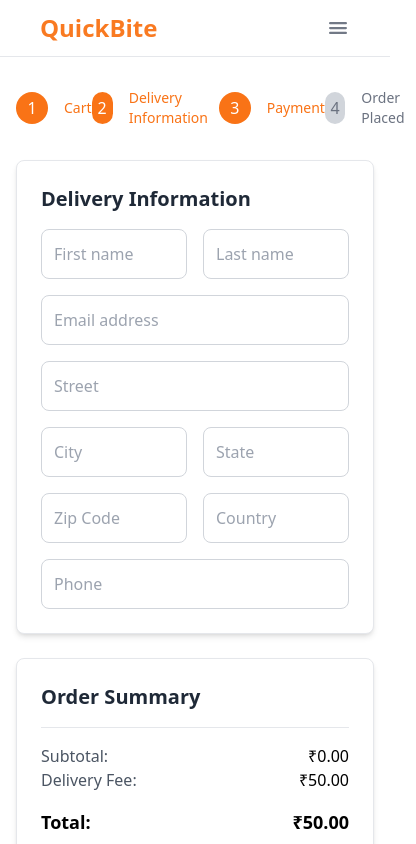
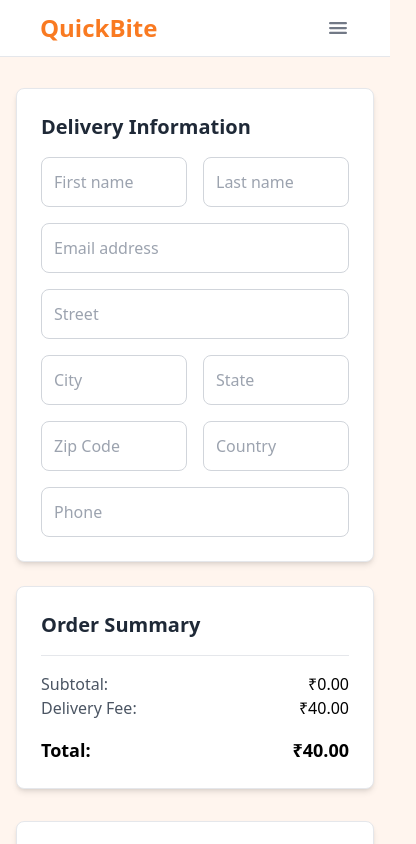
Before and after one commit to Nikhilguleria98/Foodwebsite, a React (Vite) app: page /checkout in a window 390 px wide. Shown: the top 844 px of the page, 416 px wide, since content can reach past the window. Built offline with nearby package versions, Linux system fonts and the light colour scheme.

Commit message:
Enhancement in code

```diff
--- a/index.html
+++ b/index.html
@@ -6,7 +6,7 @@
     <meta name="viewport" content="width=device-width, initial-scale=1.0" />
     <title>FooD Delivery</title>
   </head>
-  <body>
+  <body class="bg-[#FFF5EE]">
     <div id="root"></div>
     <script type="module" src="/src/main.jsx"></script>
   </body>
--- a/src/Components/Cart/Cart.jsx
+++ b/src/Components/Cart/Cart.jsx
@@ -3,7 +3,7 @@ import { StoreContext } from '../../context/StoreContext';
 import { NavLink } from 'react-router-dom';
 
 const CartPage = () => {
-  const { cartItems, removeFromCart, increaseQuantity } = useContext(StoreContext);
+  const { cartItems,setCartItems, removeFromCart, increaseQuantity } = useContext(StoreContext);
 
   const calculateTotal = () => {
     return Object.keys(cartItems).reduce((total, itemID) => {
@@ -13,12 +13,22 @@ const CartPage = () => {
     }, 0);
   };
 
+
+
+  // const handleclearAll =()=>{
+  //   setCartItems({})
+  // }
+
+
+
   return (
-    <div className="container mx-auto px-4 py-12 mt-10">
+    <div className="container mx-auto px-4 py-12 mt-10 ">
       <h1 className="text-3xl font-bold text-gray-800 mb-8">Your Cart</h1>
 
-      {/* Cart Items Section */}
-      <div className="space-y-6">
+  <div className='flex flex-col-reverse md:flex-col '>
+        {/* Cart Items Section */}
+        <div>
+     <div className="space-y-6">
         {Object.keys(cartItems).length === 0 ? (
           <p className="flex justify-center items-center h-full text-lg text-gray-500">Your cart is empty!</p>
         ) : (
@@ -74,8 +84,11 @@ const CartPage = () => {
         )}
       </div>
 
-      {/* Cart Totals Section */}
-      {Object.keys(cartItems).length > 0 && (
+     </div>
+
+    <div>
+        {/* Cart Totals Section */}
+        {Object.keys(cartItems).length > 0 && (
         <div className="mt-8 grid md:grid-cols-3 gap-6">
           {/* Left: Cart Summary */}
           <div className="col-span-2 bg-white border rounded-lg shadow-md p-6">
@@ -86,11 +99,11 @@ const CartPage = () => {
             </div>
             <div className="flex justify-between items-center text-gray-600 mb-2">
               <span>Delivery Fee:</span>
-              <span className="font-medium">₹2.00</span>
+              <span className="font-medium">₹40.00</span>
             </div>
             <div className="flex justify-between items-center text-lg font-bold">
               <span>Total:</span>
-              <span className="text-orange-500">₹{(calculateTotal() + 2).toFixed(2)}</span>
+              <span className="text-orange-500">₹{(calculateTotal() + 40).toFixed(2)}</span>
             </div>
           </div>
 
@@ -122,6 +135,11 @@ const CartPage = () => {
         </div>
       )}
     </div>
+  </div>
+    {/* <div>
+      <button onClick={handleclearAll} className='bg-red-500 text-white py-3 px-6 rounded-lg hover:bg-red-600 mt-4'>clear all</button>
+    </div> */}
+    </div>
   );
 };
 
--- a/src/Components/Home/Home.jsx
+++ b/src/Components/Home/Home.jsx
@@ -58,34 +58,34 @@ const Home = () => {
 
 
   const dataSection2 = {
-    heading: "Technologies To Build Top Notch Web Solutions",
+    heading: "A Feast for the Senses",
     description:
-      "We fellow an intense procedure, focusing on your business goal, To develop your web presence.",
+      "Savor the artistry of fine dining through our curated selection of dishes, crafted to delight your palate.",
     images: [
       {
         id: 1,
         image:
-          "https://images.unsplash.com/photo-1728588267038-9f36d7a74588?w=600&auto=format&fit=crop&q=60",
+          "/images/cake2.webp",
       },
       {
         id: 2,
         image:
-          "https://images.unsplash.com/photo-1729012837345-ac9ad264729a?w=600&auto=format&fit=crop&q=60",
+        "/images/deserts1.webp",
       },
       {
         id: 3,
         image:
-          "https://images.unsplash.com/photo-1728985630341-075aa9277eda?w=600&auto=format&fit=crop&q=60",
+        "/images/pizza1.webp",
       },
       {
         id: 4,
         image:
-          "https://images.unsplash.com/photo-1728814471162-2c4826612352?w=600&auto=format&fit=crop&q=60",
+        "/images/sandwich3.webp",
       },
       {
         id: 5,
         image:
-          "https://images.unsplash.com/photo-1728998887922-596106e38ac7?w=600&auto=format&fit=crop&q=60",
+        "/images/salad1.webp",
       },
     ],
   };
--- a/src/Components/Home/Slider.jsx
+++ b/src/Components/Home/Slider.jsx
@@ -1,4 +1,4 @@
-import React, { useMemo, useState, useEffect } from "react";
+import { useEffect, useMemo, useState } from "react";
 
 const Testimonials = ({ data, images }) => {
   const [activeIndex, setActiveIndex] = useState(0);
@@ -74,25 +74,25 @@ const Testimonials = ({ data, images }) => {
             return {
               transform: "translateX(60%) scale(0.85)",
               zIndex: 2,
-              opacity: 0.8,
+              opacity: 1,
             };
           case 2:
             return {
               transform: "translateX(120%) scale(0.7)",
               zIndex: 1,
-              opacity: 0.6,
+              opacity: 1,
             };
           case totalCards - 1:
             return {
               transform: "translateX(-60%) scale(0.85)",
               zIndex: 2,
-              opacity: 0.8,
+              opacity: 1,
             };
           case totalCards - 2:
             return {
               transform: "translateX(-120%) scale(0.7)",
               zIndex: 1,
-              opacity: 0.6,
+              opacity: 1,
             };
           default:
             return { opacity: 0 }; // Hide other cards
@@ -104,10 +104,10 @@ const Testimonials = ({ data, images }) => {
   return (
     <div className="w-full flex flex-col items-center justify-center pt-16 pb-10">
       <div className="pb-8">
-        <h1 className="text-center font-bold text-xl md:text-[3vw] pb-[2vw]">
+        <h1 className="text-center font-bold text-[4vh] md:text-[3vw] pb-[2vw]">
           {data.heading}
         </h1>
-        <p className="text-center text-lg md:text-[2vw] px-4 md:px-[20vw]">
+        <p className="text-center text-[3vw] md:text-[1.4vw] px-4 md:px-[20vw]">
           {data.description}
         </p>
       </div>
@@ -130,9 +130,9 @@ const Testimonials = ({ data, images }) => {
           <div
             key={item.id}
             onClick={() => setActiveIndex(index)}
-            className={`w-2 h-2 md:w-4 bg-blue-400 md:h-4 rounded-full cursor-pointer transition-transform duration-200 ${
+            className={`w-2 h-2 md:w-4 bg-orange-400 md:h-4 rounded-full cursor-pointer transition-transform duration-200 ${
               activeIndex === index
-                ? "border-4 border-blue-500 transform scale-110"
+                ? "border-4 border-orange-500 transform scale-110"
                 : "opacity-60"
             }`}
           />
--- a/src/Components/Home/TopDishes.jsx
+++ b/src/Components/Home/TopDishes.jsx
@@ -6,7 +6,7 @@ import imageData from "./TopDishes.json";
 const TopDishes = () => {
   return (
     <div className="flex justify-center mt-10">
-      <div className="">
+      <div className="px-6">
         <h1 className="text-2xl sm:text-3xl font-bold sm:px-6 text-center sm:text-left">
           Top dishes near you
         </h1>
--- a/src/Components/ProceedToCheckout.jsx/Checkout.jsx
+++ b/src/Components/ProceedToCheckout.jsx/Checkout.jsx
@@ -3,7 +3,7 @@ import { useNavigate } from 'react-router-dom'; // Use useNavigate for React Rou
 import { StoreContext } from '../../context/StoreContext';
 
 const CheckoutPage = () => {
-  const { cartItems } = useContext(StoreContext);
+  const { cartItems,setCartItems } = useContext(StoreContext);
   const navigate = useNavigate(); // Use useNavigate hook for redirection
 
   const [formValues, setFormValues] = useState({
@@ -67,6 +67,7 @@ const CheckoutPage = () => {
   const handleSubmit = async () => {
     const errors = validateForm();
     setFormErrors(errors);
+    setCartItems({})
 
     if (Object.keys(errors).length === 0) {
       if (selectedPayment) {
@@ -89,15 +90,16 @@ const CheckoutPage = () => {
       } else {
         alert('Please select a payment method.');
       }
-    } else {
-      alert('Please fix the errors in the form.');
     }
+    //  else {
+    //   alert('Please fix the errors in the form.');
+    // }
   };
 
   return (
     <div className="container mx-auto px-4 py-12 mt-10">
       {/* Progress Bar */}
-      <div className="flex justify-between items-center mb-8">
+      <div className="hidden md:flex justify-between items-center mb-8 ">
         {['Cart', 'Delivery Information', 'Payment', 'Order Placed'].map((label, index) => (
           <div
             key={index}
@@ -126,9 +128,9 @@ const CheckoutPage = () => {
           <p className="text-lg text-gray-600">You will be redirected to the homepage shortly...</p>
         </div>
       ) : (
-        <div className="grid md:grid-cols-3 gap-6">
+        <div className="grid lg:grid-cols-3 gap-6">
           {/* Left Column: Delivery Information */}
-          <div className="md:col-span-2 bg-white border rounded-lg shadow-md p-6">
+          <div className="col-span-2  bg-white border rounded-lg shadow-md p-6">
             <h2 className="text-xl font-bold text-gray-800 mb-4">Delivery Information</h2>
             <form>
               <div className="grid grid-cols-2 gap-4">
@@ -164,7 +166,7 @@ const CheckoutPage = () => {
           </div>
 
           {/* Right Column: Product Summary */}
-          <div className="bg-white border rounded-lg shadow-md p-6">
+          <div className="bg-white border rounded-lg shadow-md p-6 col-span-2 lg:col-span-1">
             <h2 className="text-xl font-bold text-gray-800 mb-4">Order Summary</h2>
             <div className="space-y-4">
               {Object.keys(cartItems).map((itemID) => {
@@ -176,7 +178,7 @@ const CheckoutPage = () => {
                       alt={item.name}
                       className="w-16 h-16 rounded-md object-cover"
                     />
-                    <div className="flex-1">
+                    <div className="flex-1 ">
                       <h3 className="text-gray-800 font-medium">{item.name}</h3>
                       <p className="text-sm text-gray-500">Qty: {item.quantity}</p>
                     </div>
@@ -192,11 +194,11 @@ const CheckoutPage = () => {
             </div>
             <div className="flex justify-between items-center">
               <span className="text-gray-600">Delivery Fee:</span>
-              <span className="font-medium">₹50.00</span>
+              <span className="font-medium">₹40.00</span>
             </div>
             <div className="flex justify-between items-center text-lg font-bold mt-4">
               <span>Total:</span>
-              <span>₹{(calculateTotal() + 50).toFixed(2)}</span>
+              <span>₹{(calculateTotal() + 40).toFixed(2)}</span>
             </div>
           </div>
         </div>
--- a/src/Footer.jsx
+++ b/src/Footer.jsx
@@ -8,7 +8,7 @@ import { Facebook, Instagram, Linkedin, Mail, MapPin, Phone } from "lucide-react
 const Footer = () => {
   return (
     <div className="bg-orange-600 overflow-hidden flex flex-col items-center justify-center">
-      <div className="bg-white w-[120vw] -mt-[30vw] h-[40vw] md:-mt-[15vw] md:h-[20vw] rounded-b-[100%]"></div>
+      <div className="	bg-[#FFF5EE] w-[120vw] -mt-[30vw] h-[40vw] md:-mt-[15vw] md:h-[20vw] rounded-b-[100%]"></div>
 
       <div className="w-full h-full pt-[10vw] md:pt-[4vw] md:py-[1vw] flex flex-col md:flex-row px-[10vw] gap-[5vw]">
         {/* Socail Links */}
--- a/src/context/StoreContext.jsx
+++ b/src/context/StoreContext.jsx
@@ -1,6 +1,6 @@
 import { createContext, useState, useEffect } from "react";
 import menuData from '../Components/Menu/Menu.json';
-import { div } from "framer-motion/client";
+
 
 export const StoreContext = createContext(null);
 
```
